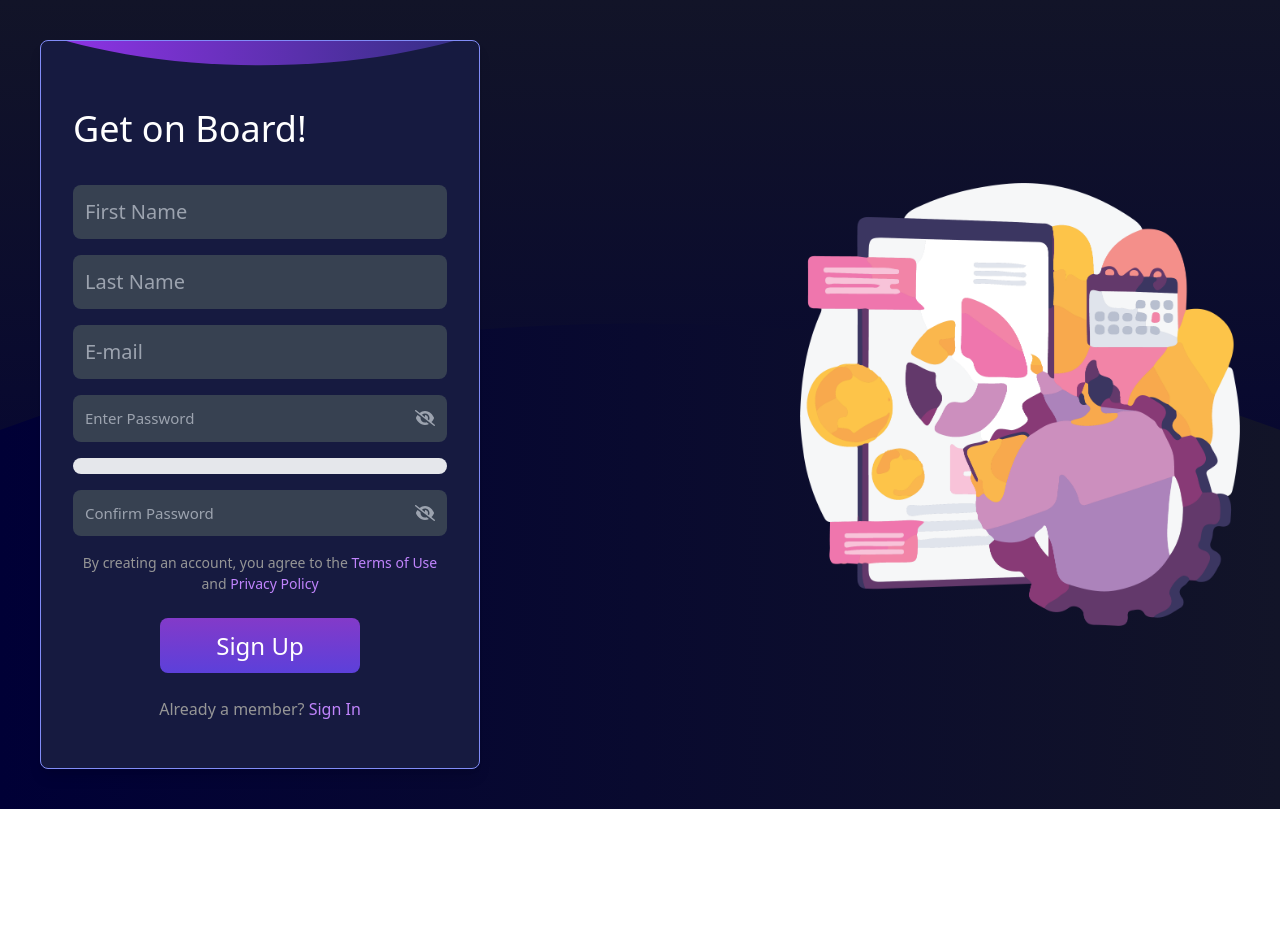
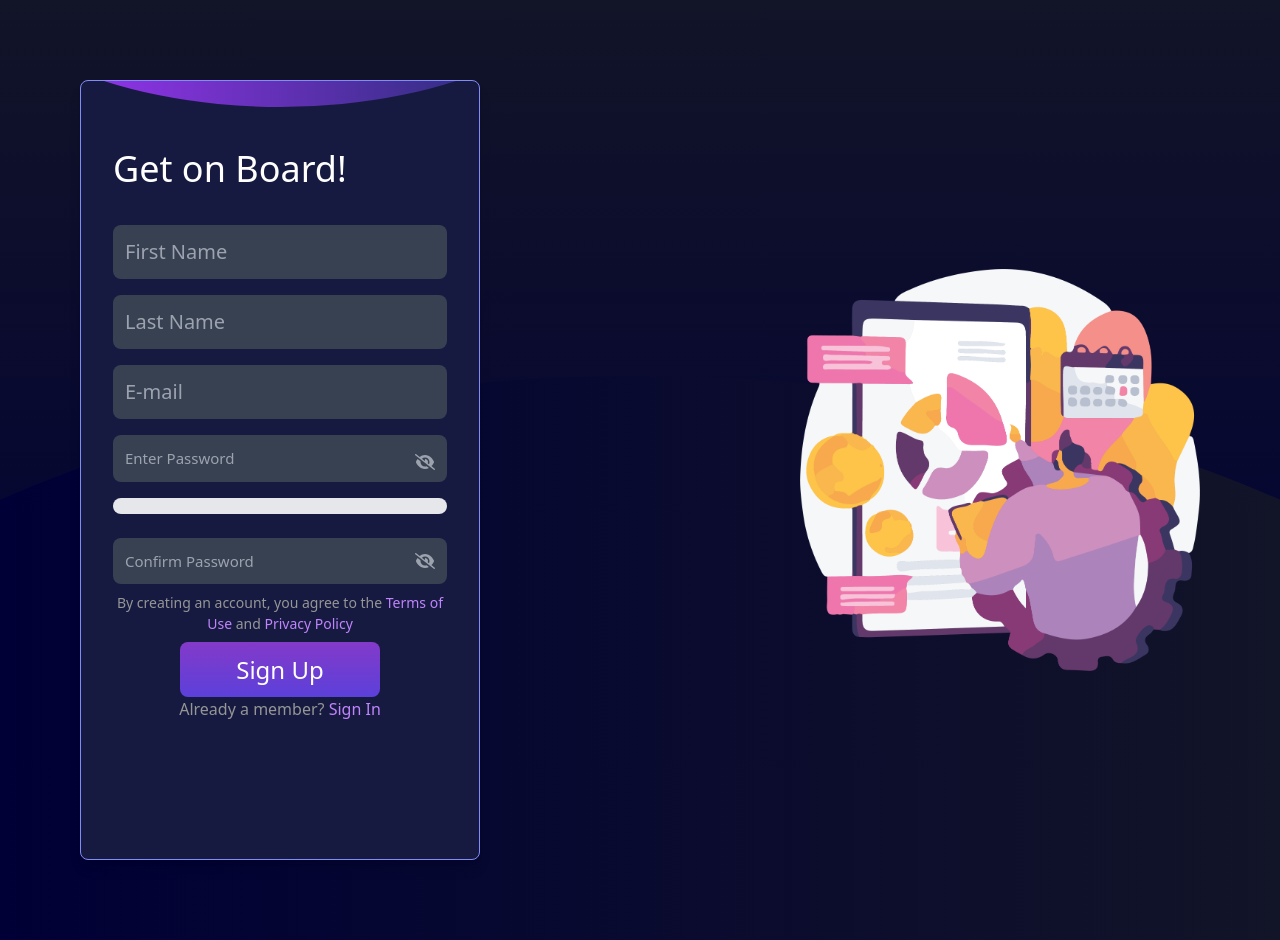
Before and after one commit to Sara-AM91/finance-tracker-frontend, a React (Vite) app: page /signup in a window 1280 px wide. Shown: the top 940 px of the page. Before the commit the page ends 809 px from the top, so only its background shows below. Built offline with nearby package versions, Linux system fonts and the light colour scheme.

Commit message:
Modified style of Sign Up page.

```diff
--- a/src/pages/SignUpPage.jsx
+++ b/src/pages/SignUpPage.jsx
@@ -137,11 +137,11 @@ const SignUpPage = () => {
       ></div>
 
       {/* Content Area */}
-      <div className="relative z-10 flex flex-col md:flex-row items-center justify-center">
+      <div className="relative z-10 flex flex-col md:flex-row items-center justify-center w-full p-10">
         {/* Left Side (Login Form) */}
-        <div className="flex flex-col justify-center items-center md:w-1/2 w-full p-10 ">
+        <div className="flex flex-col justify-center items-center md:w-1/2 w-full p-10">
           {/* Used w-full instead of  w-[434px] for being responsive for mobile view*/}
-          <div className="p-8 rounded-lg shadow-lg w-full max-w-md h-[729px] bg-[#161a40] relative overflow-hidden border border-indigo-400">
+          <div className="fixed p-8 rounded-lg shadow-lg w-full max-w-md h-[780px] bg-[#161a40] relative overflow-hidden border border-indigo-400">
             {/* Decorative Shape */}
             <div
               className="absolute top-0 left-0 w-full h-1/3 bg-gradient-to-r from-purple-600 to-indigo-900 transform -translate-y-1/2 rounded-t-lg"
@@ -152,22 +152,22 @@ const SignUpPage = () => {
               Get on Board!
             </h2>
 
-            <form className="relative z-10 w-full">
-              <div className="mb-4">
+            <form className="relative z-10 w-full flex flex-col space-y-2">
+              <div className="mb-2">
                 <input
                   type="text"
                   placeholder="First Name"
                   className="w-full p-3 rounded-lg bg-gray-700 text-white focus:outline-none focus:ring-2 focus:ring-purple-500 text-[20px] text-[#969696]"
                 />
               </div>
-              <div className="mb-4">
+              <div className="mb-4 pb-2">
                 <input
                   type="text"
                   placeholder="Last Name"
                   className="w-full p-3 rounded-lg bg-gray-700 text-white focus:outline-none focus:ring-2 focus:ring-purple-500 text-[20px] text-[#969696]"
                 />
               </div>
-              <div className="mb-4">
+              <div className="mb-4 pb-2">
                 <input
                   type="email"
                   placeholder="E-mail"
@@ -185,7 +185,7 @@ const SignUpPage = () => {
               </div>
               {/* The wrapper (div) is set to relative to control the position of the icon inside the input field. */}
               {/* Adding flex and items-center aligns the content (input and icon) vertically in the center.*/}
-              <div className="mb-4 relative flex items-center">
+              <div className="mb-4 pb-2 relative flex items-center">
                 <input
                   type={passwordVisible ? "password" : "text"}
                   placeholder="Enter Password"
@@ -201,7 +201,7 @@ const SignUpPage = () => {
                 />
               </div>
               {/* Progress Bar */}
-              <div className="mb-4">
+              <div className="mb-4 pb-2">
                 <div className="w-full bg-gray-200 rounded-full h-4">
                   <div
                     className={`h-4 rounded-full ${
@@ -251,7 +251,10 @@ const SignUpPage = () => {
                 </a>
               </p>
 
-              <div className="flex justify-center mt-6">
+              <div
+                className="flex flex-col items-center"
+                style={{ paddingBottom: "50px", overflow: "auto" }}
+              >
                 <button
                   type="submit"
                   className="w-[200px] h-[55px] bg-gradient-to-b from-[#833ac9] to-[#5c40da] hover:bg-purple-700 font-normal text-[24px] text-white p-2 rounded-lg transition duration-300"
@@ -263,17 +266,23 @@ const SignUpPage = () => {
                 >
                   Sign Up
                 </button>
+                <p className="font-normal text-[16px] text-[#969696]">
+                  Already a member?{" "}
+                  <Link to="/" className="text-purple-400 hover:underline">
+                    Sign In
+                  </Link>
+                </p>
               </div>
             </form>
 
-            <div className="mt-6 text-center relative z-10">
+            {/* <div className="mt-6 text-center relative z-10">
               <p className="font-normal text-[16px] text-[#969696]">
                 Already a member?{" "}
                 <Link to="/" className="text-purple-400 hover:underline">
                   Sign In
                 </Link>
               </p>
-            </div>
+            </div> */}
           </div>
         </div>
 
```
